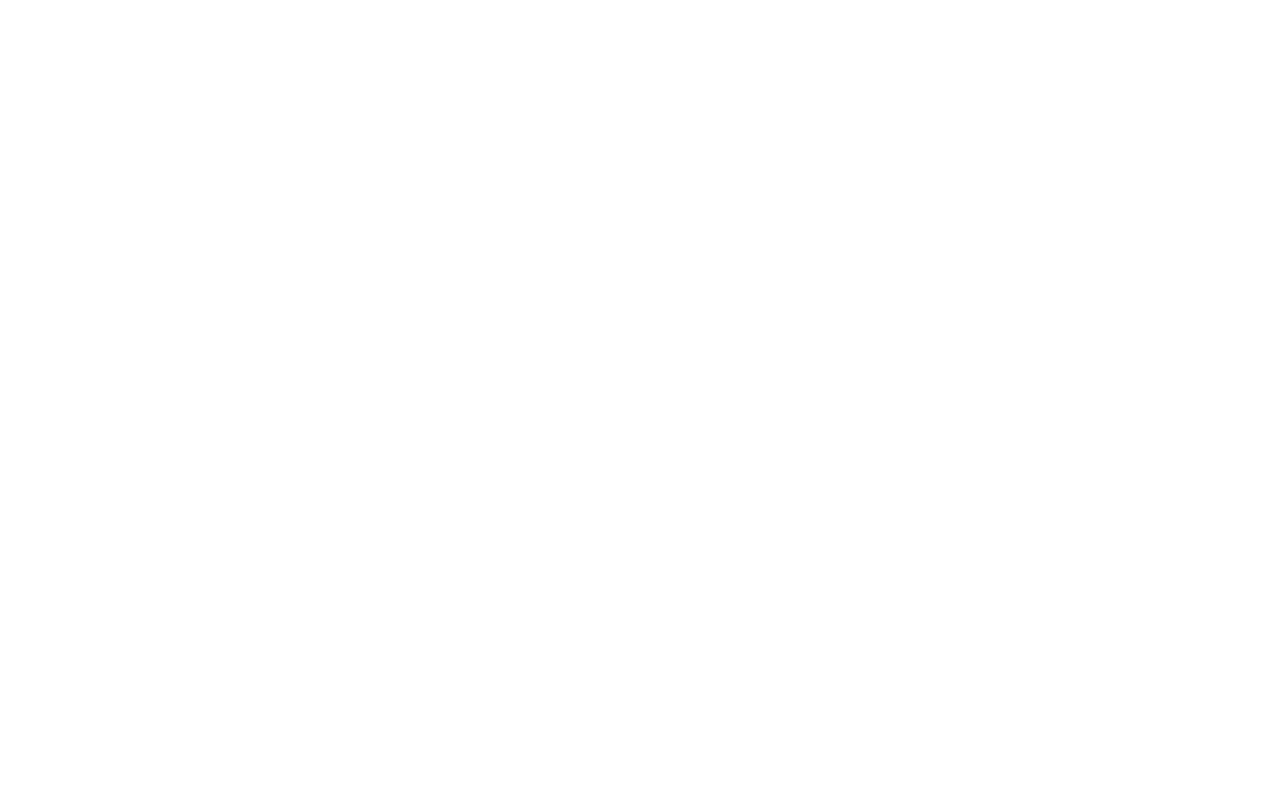
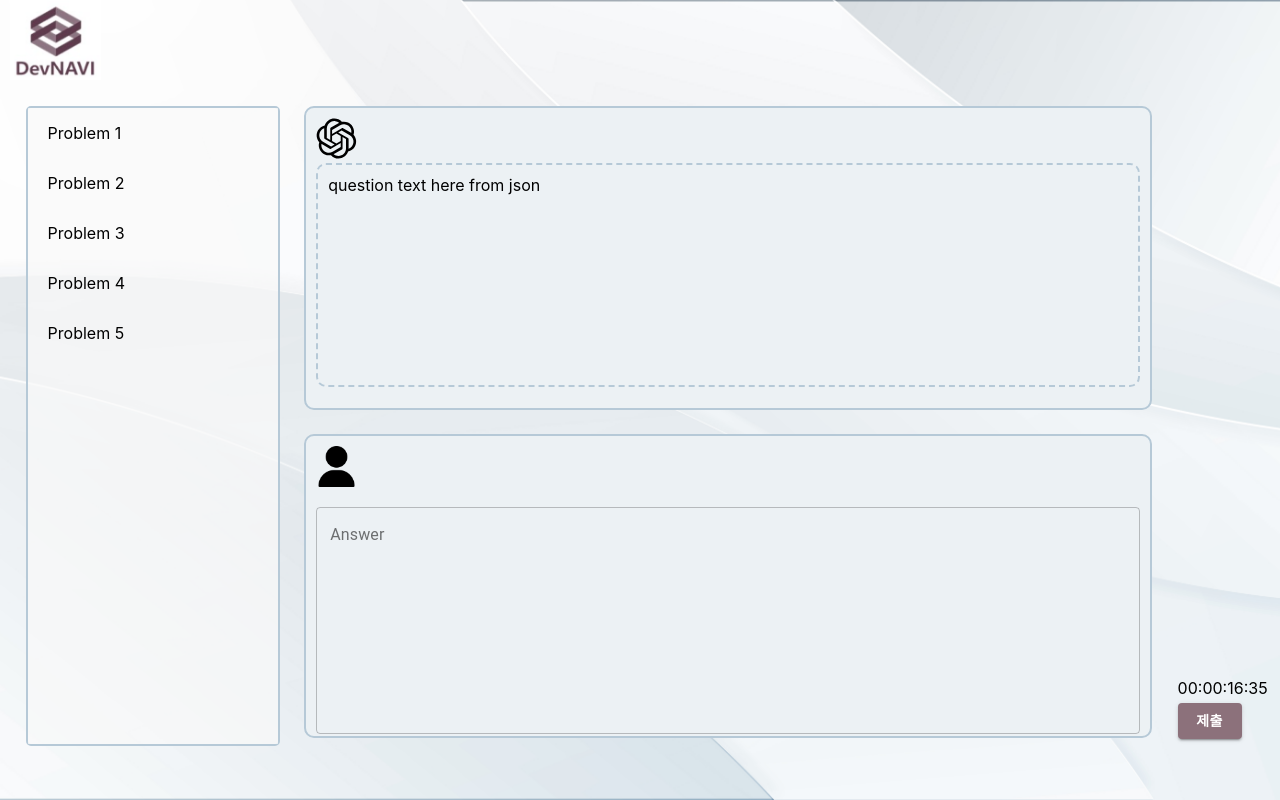
Before and after one commit to skkuse/2023spring_41class_team3, a React (Create React App) app in the folder client/: page /interview in a window 1280 px wide. Before the commit this address had no page. Built offline with nearby package versions, Linux system fonts and the light colour scheme.

Commit message:
feat: (front) 면접 페이지 - 남은시간, 제출 버튼 추가

```diff
--- a/client/package.json
+++ b/client/package.json
@@ -11,6 +11,7 @@
 		"bootstrap": "^5.2.3",
 		"http-proxy-middleware": "^2.0.6",
 		"react": "^18.2.0",
+		"react-countdown": "^2.3.5",
 		"react-dom": "^18.2.0",
 		"react-icons": "^4.8.0",
 		"react-pro-sidebar": "^1.1.0-alpha.1",
--- a/client/src/App.js
+++ b/client/src/App.js
@@ -3,6 +3,7 @@
 
 import LandingPage from 'pages/LandingPage';
 import ResultPage from 'pages/ResultPage';
+import InterviewPage from 'pages/InterviewPage';
 
 function App() {
 	return (
@@ -11,6 +12,7 @@
 				<Route exact path="/" element={<LandingPage />} />
 				<Route path="/main" element={<LandingPage />} />
 				<Route exact path="/result" element={<ResultPage />} />
+				<Route exact path="/interview" element={<InterviewPage />} />
 			</Routes>
 		</BrowserRouter>
 	);
--- a/client/src/components/Interview/AnswerSection.jsx
+++ b/client/src/components/Interview/AnswerSection.jsx
@@ -1,7 +1,7 @@
 import React from 'react';
 import styled from 'styled-components';
 import userImg from 'assets/images/user.png';
-import TextForm from './TextForm';
+import AnswerTextField from './AnswerTextField';
 
 const userImgStyle = {
 	width: '41px',
@@ -12,7 +12,7 @@
 	return (
 		<Wrapper>
 			<img style={userImgStyle} src={`${userImg}`} alt="user-icon" />
-			<TextForm />
+			<AnswerTextField />
 		</Wrapper>
 	);
 }
@@ -25,6 +25,6 @@
 	border-radius: 10px;
 	width: 100%;
 	height: 35vh;
-	margin-top: 5%;
+	margin-top: 3%;
 	padding: 10px;
 `;
--- /dev/null
+++ b/client/src/components/Interview/AnswerTextField.jsx
@@ -0,0 +1,20 @@
+import React from 'react';
+import { TextField } from '@material-ui/core';
+
+function AnswerTextField() {
+	return (
+		<TextField
+			fullWidth
+			label="Answer"
+			variant="outlined"
+			multiline
+			minRows={10}
+			maxRows={10}
+			margin="normal"
+			placeholder="답을 입력하세요"
+			defaultValue=""
+		/>
+	);
+}
+
+export default AnswerTextField;
--- /dev/null
+++ b/client/src/components/Interview/InterviewTimer.jsx
@@ -0,0 +1,10 @@
+import React from 'react';
+import Countdown from 'react-countdown';
+
+const TIME_LIMIT = 1000000;
+
+function InterviewTimer() {
+	return <Countdown date={Date.now() + TIME_LIMIT} />;
+}
+
+export default InterviewTimer;
--- /dev/null
+++ b/client/src/components/Interview/QuestionBox.jsx
@@ -0,0 +1,18 @@
+import React from 'react';
+import styled from 'styled-components';
+
+const QUESTION_TEXT = 'question text here from json';
+
+function QuestionBox() {
+	return <Wrapper>{QUESTION_TEXT}</Wrapper>;
+}
+
+export default QuestionBox;
+
+const Wrapper = styled.div`
+	padding: 10px;
+	background-color: #ecf1f4;
+	border: 2px dashed #b6c9d7;
+	border-radius: 10px;
+	height: 25vh;
+`;
--- a/client/src/components/Interview/QuestionSection.jsx
+++ b/client/src/components/Interview/QuestionSection.jsx
@@ -1,11 +1,13 @@
 import OpenAISvg from 'assets/images/logos/OpenAI-svg';
 import React from 'react';
 import styled from 'styled-components';
+import QuestionBox from './QuestionBox';
 
 function QuestionSection() {
 	return (
 		<Wrapper>
 			<OpenAISvg />
+			<QuestionBox />
 		</Wrapper>
 	);
 }
--- /dev/null
+++ b/client/src/components/Interview/SubmitButotn.jsx
@@ -0,0 +1,23 @@
+import React from 'react';
+import { Button, createTheme, ThemeProvider } from '@material-ui/core';
+
+const theme = createTheme({
+	palette: {
+		primary: {
+			main: '#8c717b', // 로고 색상
+			// main: '#2e7d32', // 초록색
+		},
+	},
+});
+
+function SubmitButton() {
+	return (
+		<ThemeProvider theme={theme}>
+			<Button style={{ marginTop: '5px' }} variant="contained" color="primary" size="medium">
+				<span style={{ fontWeight: 'bold' }}>제출</span>
+			</Button>
+		</ThemeProvider>
+	);
+}
+
+export default SubmitButton;
--- a/client/src/pages/InterviewPage.jsx
+++ b/client/src/pages/InterviewPage.jsx
@@ -6,6 +6,8 @@
 import SidebarInterview from 'components/Interview/SidebarInterview';
 import QuestionSection from 'components/Interview/QuestionSection';
 import AnswerSection from 'components/Interview/AnswerSection';
+import SubmitButton from 'components/Interview/SubmitButotn';
+import InterviewTimer from 'components/Interview/InterviewTimer';
 
 function InterviewPage() {
 	return (
@@ -17,6 +19,10 @@
 					<QuestionSection />
 					<AnswerSection />
 				</SectionWrapper>
+				<TimeButtonWrapper>
+					<SubmitButton />
+					<InterviewTimer />
+				</TimeButtonWrapper>
 			</Content>
 		</Wrapper>
 	);
@@ -35,12 +41,20 @@
 `;
 
 const Content = styled.main`
-	margin: 0 2%;
+	margin: 2% 2% 0 2%;
 	height: 80vh;
 	display: flex;
 `;
 
 const SectionWrapper = styled.div`
-	width: 80vw;
+	width: 65vw;
 	margin: 0 2%;
 `;
+
+const TimeButtonWrapper = styled.div`
+	width: 6vw;
+	display: flex;
+	flex-direction: column-reverse;
+	align-items: flex-start;
+	margin: 0 0 0.5% 2%;
+`;
--- a/client/src/pages/ResultPage.jsx
+++ b/client/src/pages/ResultPage.jsx
@@ -34,7 +34,7 @@
 `;
 
 const Content = styled.main`
-	margin: 0 2%;
+	margin: 2% 2% 0 2%;
 	height: 80vh;
 	display: flex;
 `;
```
